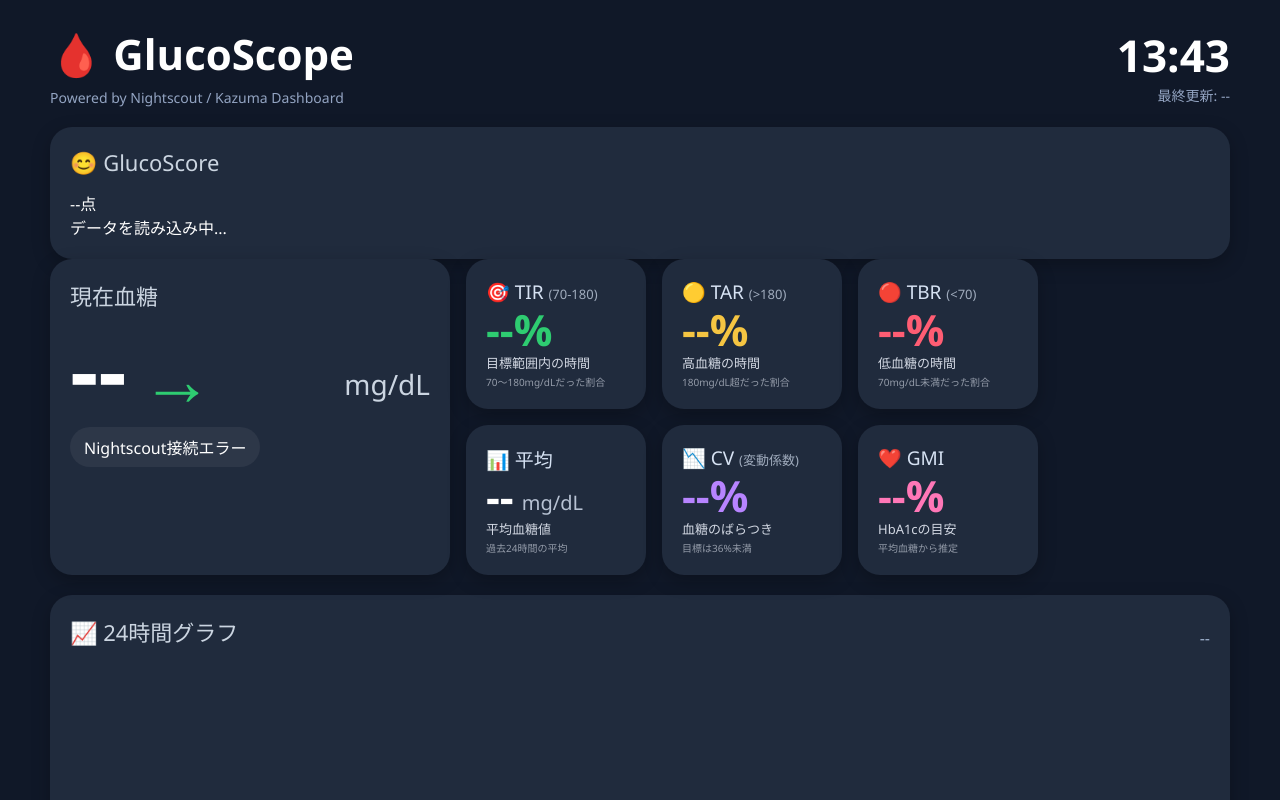
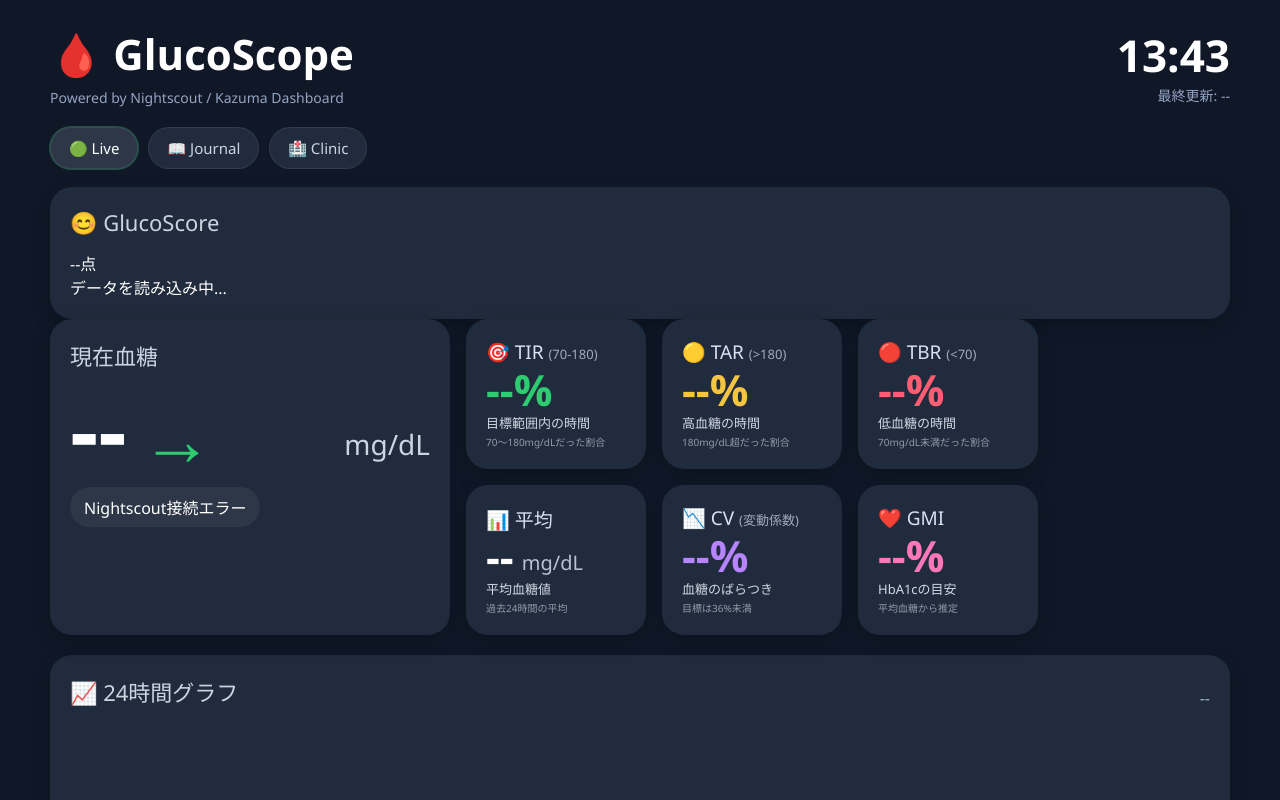
Before and after one commit to afterglow21/glucoscope, a plain HTML site: page index.html in a window 1280 px wide. Shown: the top 800 px of the page. Drawn offline with nearby package versions, Linux system fonts and the light colour scheme; no server answers.

Commit message:
feat(ui): add primary view navigation

```diff
--- a/index.html
+++ b/index.html
@@ -18,6 +18,12 @@
       <div id="lastUpdate" class="last-update">最終更新: --</div>
     </div>
   </header>
+
+<nav class="view-tabs">
+  <button class="view-tab active">🟢 Live</button>
+  <button class="view-tab">📖 Journal</button>
+  <button class="view-tab">🏥 Clinic</button>
+</nav>
 
   <section class="score-card card">
     <div>
--- a/style.css
+++ b/style.css
@@ -221,3 +221,25 @@ canvas{
   width:100%!important;
   height:100%!important;
 }
+
+.view-tabs{
+  display:flex;
+  gap:10px;
+  margin:0 0 18px;
+}
+
+.view-tab{
+  border:1px solid rgba(255,255,255,.08);
+  background:#202b3d;
+  color:#cbd5e1;
+  padding:10px 18px;
+  border-radius:999px;
+  font-size:15px;
+  cursor:pointer;
+}
+
+.view-tab.active{
+  background:#2d3748;
+  color:#fff;
+  box-shadow:0 0 0 1px rgba(46,204,113,.35);
+}
```
